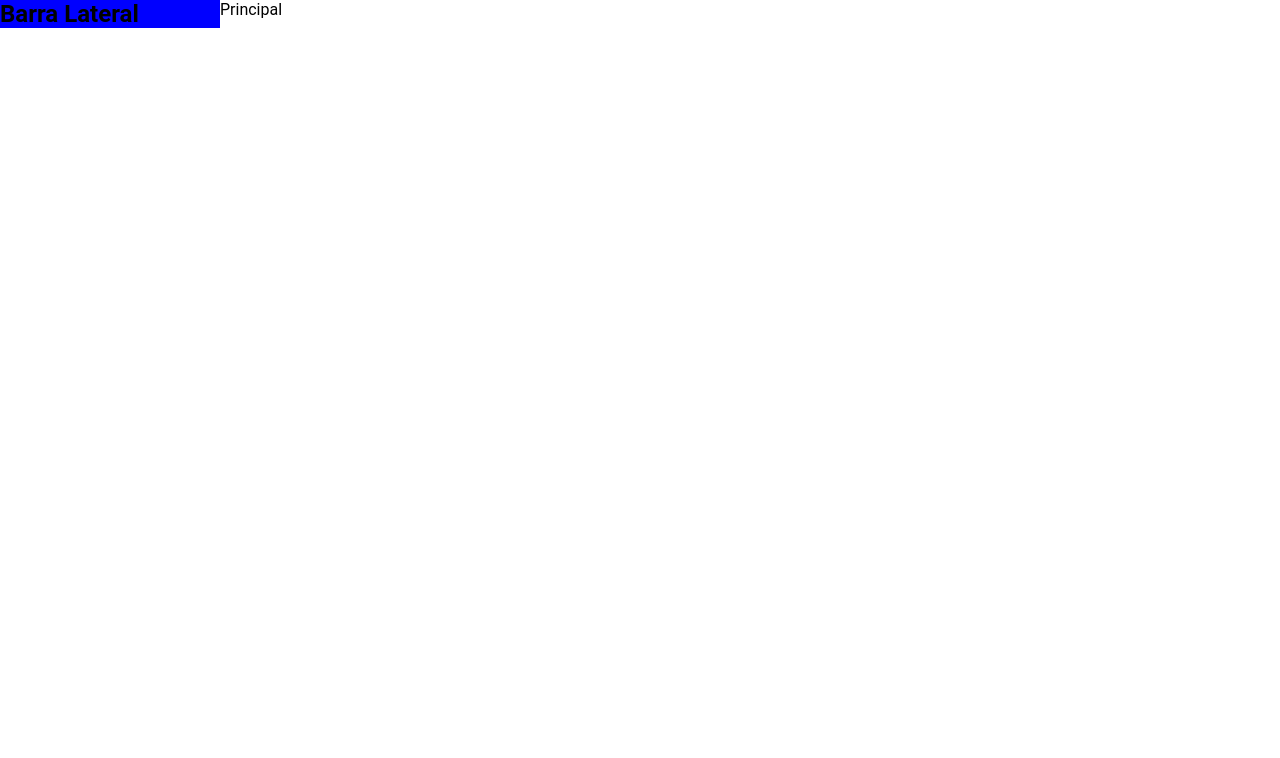
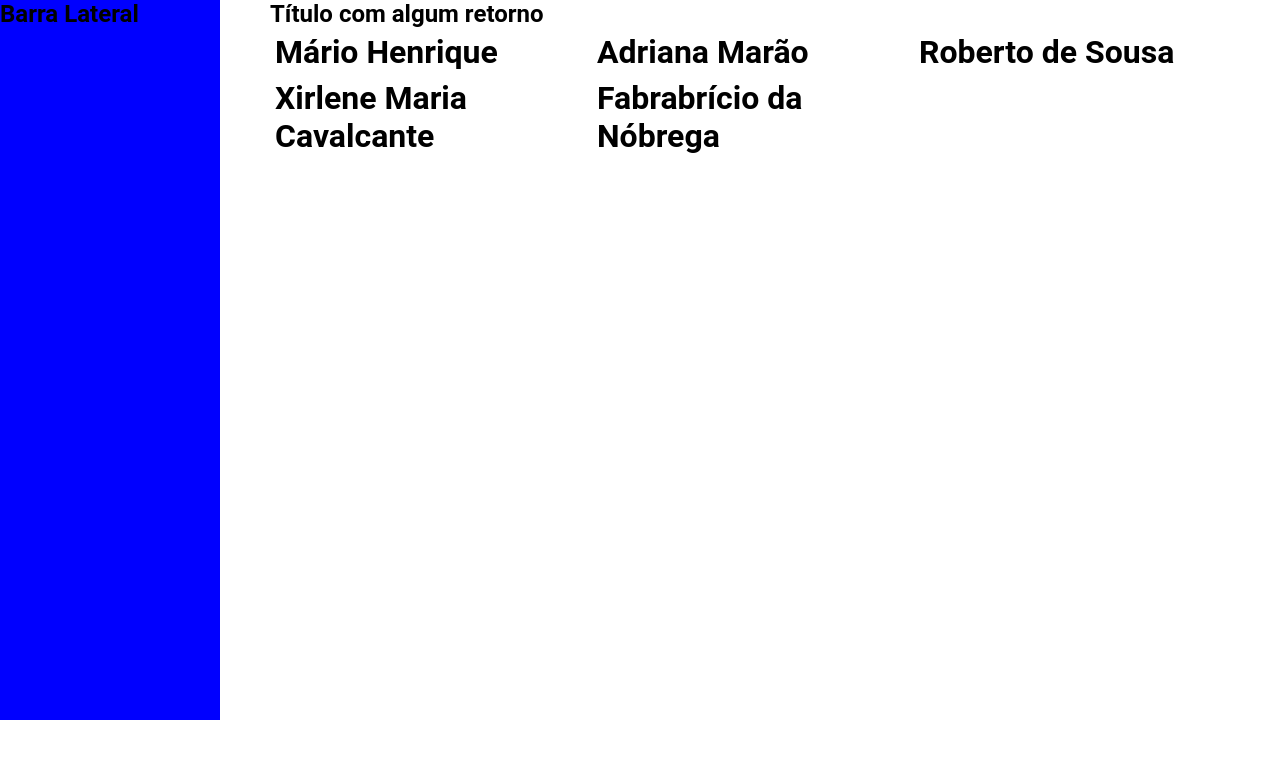
Before and after one commit to MarioHBS/lista_de_contatos, a React (Vite) app: page / in a window 1280 px wide. Shown: the top 758 px of the page. Built offline with nearby package versions, Linux system fonts and the light colour scheme; the HTML template or start-up script is replaced by a standard one.

Commit message:
feat: construção do container ListContacts

```diff
--- a/src/containers/ListContatcs/index.tsx
+++ b/src/containers/ListContatcs/index.tsx
@@ -1 +1,44 @@
-const ListContacts = () => <div></div>
+import { MainContainer } from '../../global_style'
+import InnerContainer from './list.style'
+
+const listaContatos = [
+  {
+    nome: 'Mário Henrique',
+    email: 'marioh90@gmail.com',
+    telefone: '(98) 985349760',
+  },
+  {
+    nome: 'Adriana Marão',
+    email: 'adriana@gmail.com',
+    telefone: '(21) 912345678',
+  },
+  {
+    nome: 'Roberto de Sousa',
+    email: 'rober.to@email.com',
+    telefone: '(99) 73914682',
+  },
+  {
+    nome: 'Xirlene Maria Cavalcante',
+    email: 'xirlene_maca@yahoo.com.br',
+    telefone: '(11) 988667799',
+  },
+  {
+    nome: 'Fabrabrício da Nóbrega',
+    email: 'fab_nobre@outlook.com.br',
+    telefone: '(99) 11111111',
+  },
+]
+
+const ListContacts = () => {
+  return (
+    <MainContainer>
+      <h2>Título com algum retorno</h2>
+      <InnerContainer>
+        {listaContatos.map((item) => (
+          <h1 key={item.nome}>{item.nome}</h1>
+        ))}
+      </InnerContainer>
+    </MainContainer>
+  )
+}
+export default ListContacts
--- /dev/null
+++ b/src/containers/ListContatcs/list.style.ts
@@ -0,0 +1,9 @@
+import styled from 'styled-components'
+
+export default styled.div`
+  display: grid;
+  grid-template-columns: 1fr 1fr 1fr;
+  // column-gap: 8px;
+  gap: 8px 16px;
+  padding: 5px;
+`
--- a/src/global_style.ts
+++ b/src/global_style.ts
@@ -19,4 +19,8 @@ export const GlobalContainer = styled.div`
   grid-template-columns: 220px auto;
 `
 
-export const MainContainer = styled.main``
+export const MainContainer = styled.main`
+  padding: 0 50px;
+  height: 90vh;
+  overflow-y: scroll;
+`
--- a/src/pages/HomePage/index.tsx
+++ b/src/pages/HomePage/index.tsx
@@ -1,10 +1,11 @@
+import ListContacts from '../../containers/ListContatcs'
 import SideBar from '../../containers/Sidebar'
 
 const HomePage = () => {
   return (
     <>
       <SideBar />
-      <main>Principal</main>
+      <ListContacts />
     </>
   )
 }
```
